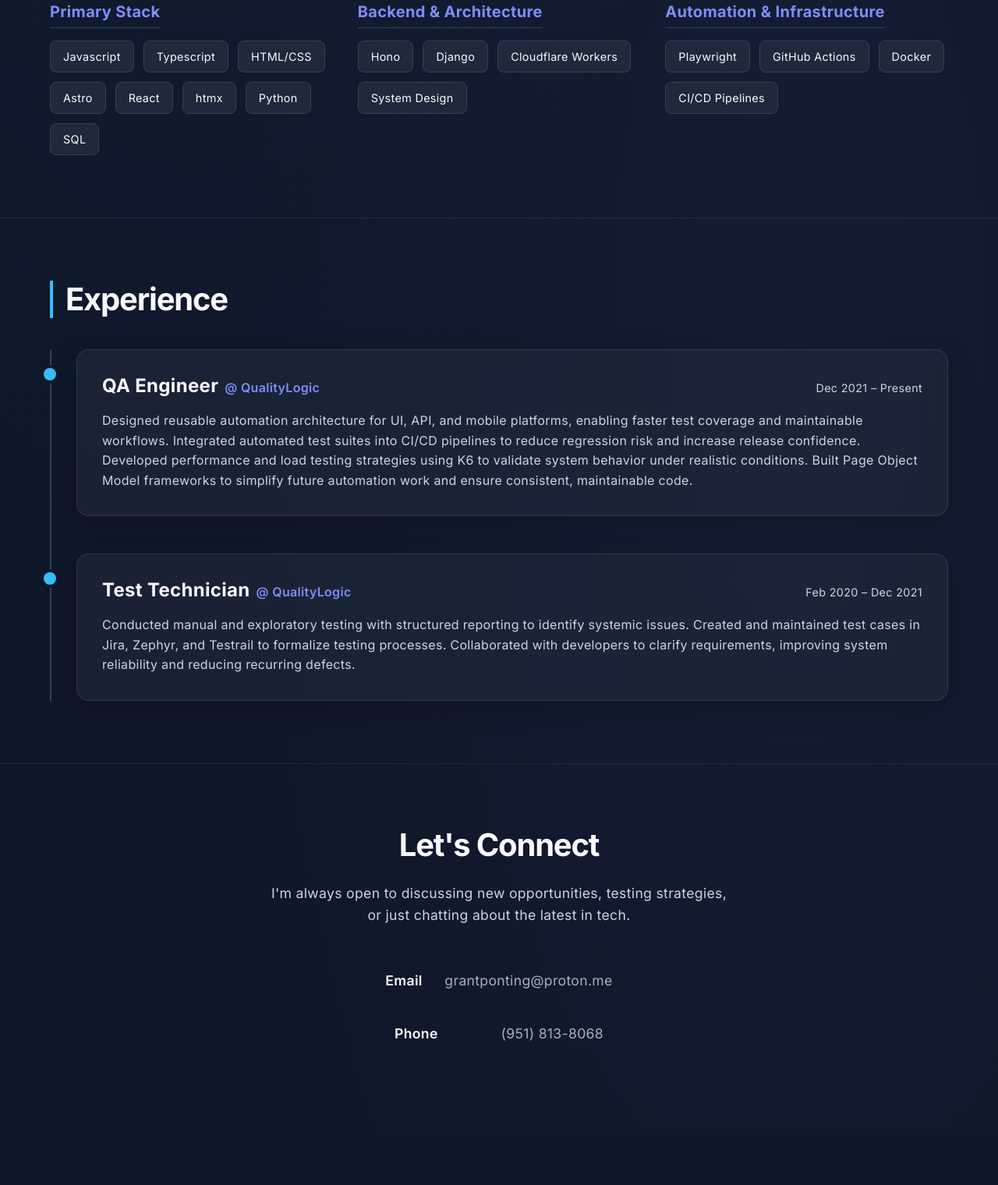
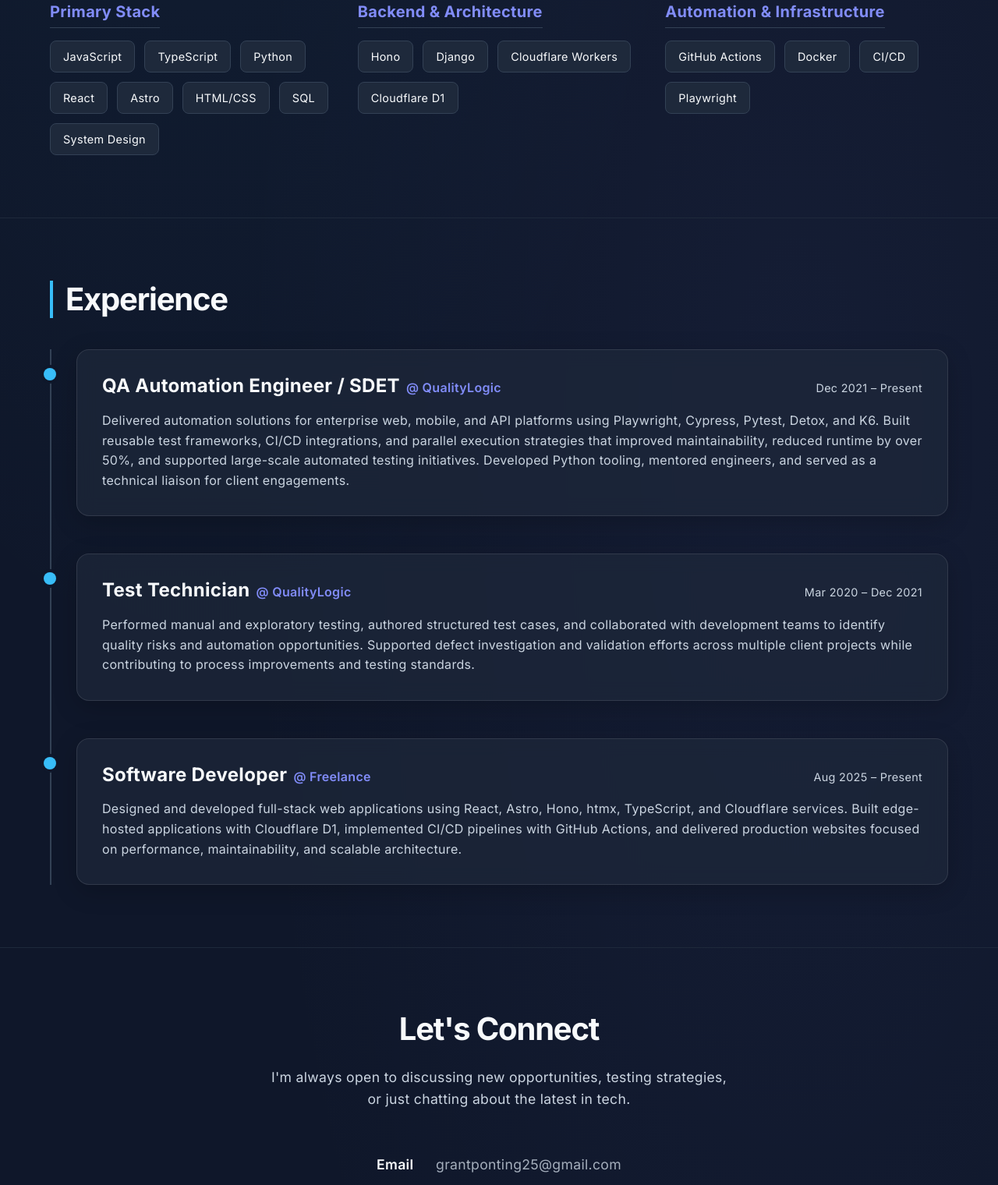
Before and after one commit to grantponting/grantponting-site, an Astro site in the folder grantponting-site-new/: page / in a window 1280 px wide. Shown: the part 2131-3651 px from the top of the page at 78% size. Before the commit the page ends 3579 px from the top, so only its background shows below. Built offline with nearby package versions, Linux system fonts and the light colour scheme; Astro itself is replaced by a stand-in of ours; animation ran at ten frames a second.

Commit message:
Update resume, experience, and skills

```diff
--- a/grantponting-site-new/src/components/Contact.astro
+++ b/grantponting-site-new/src/components/Contact.astro
@@ -12,9 +12,9 @@
             </p>
 
             <div class="contact-links">
-                <a href="mailto:grantponting@proton.me" class="minimal-link">
+                <a href="mailto:grantponting25@gmail.com" class="minimal-link">
                     <span class="label">Email</span>
-                    <span class="value">grantponting@proton.me</span>
+                    <span class="value">grantponting25@gmail.com</span>
                 </a>
                 <a href="tel:9518138068" class="minimal-link">
                     <span class="label">Phone</span>
--- a/grantponting-site-new/src/data/experience.json
+++ b/grantponting-site-new/src/data/experience.json
@@ -1,14 +1,20 @@
 [
   {
-        "role": "QA Engineer",
+    "role": "QA Automation Engineer / SDET",
     "company": "QualityLogic",
     "period": "Dec 2021 – Present",
-        "desc": "Designed reusable automation architecture for UI, API, and mobile platforms, enabling faster test coverage and maintainable workflows. Integrated automated test suites into CI/CD pipelines to reduce regression risk and increase release confidence. Developed performance and load testing strategies using K6 to validate system behavior under realistic conditions. Built Page Object Model frameworks to simplify future automation work and ensure consistent, maintainable code."
+    "desc": "Delivered automation solutions for enterprise web, mobile, and API platforms using Playwright, Cypress, Pytest, Detox, and K6. Built reusable test frameworks, CI/CD integrations, and parallel execution strategies that improved maintainability, reduced runtime by over 50%, and supported large-scale automated testing initiatives. Developed Python tooling, mentored engineers, and served as a technical liaison for client engagements."
   },
   {
     "role": "Test Technician",
     "company": "QualityLogic",
-        "period": "Feb 2020 – Dec 2021",
-        "desc": "Conducted manual and exploratory testing with structured reporting to identify systemic issues. Created and maintained test cases in Jira, Zephyr, and Testrail to formalize testing processes. Collaborated with developers to clarify requirements, improving system reliability and reducing recurring defects."
+    "period": "Mar 2020 – Dec 2021",
+    "desc": "Performed manual and exploratory testing, authored structured test cases, and collaborated with development teams to identify quality risks and automation opportunities. Supported defect investigation and validation efforts across multiple client projects while contributing to process improvements and testing standards."
+  },
+  {
+    "role": "Software Developer",
+    "company": "Freelance",
+    "period": "Aug 2025 – Present",
+    "desc": "Designed and developed full-stack web applications using React, Astro, Hono, htmx, TypeScript, and Cloudflare services. Built edge-hosted applications with Cloudflare D1, implemented CI/CD pipelines with GitHub Actions, and delivered production websites focused on performance, maintainability, and scalable architecture."
   }
 ]
--- a/grantponting-site-new/src/data/skills.json
+++ b/grantponting-site-new/src/data/skills.json
@@ -1,28 +1,28 @@
 {
   "primary": [
     {
-            "name": "Javascript"
+      "name": "JavaScript"
     },
     {
-            "name": "Typescript"
+      "name": "TypeScript"
+    },
+    {
+      "name": "Python"
+    },
+    {
+      "name": "React"
+    },
+    {
+      "name": "Astro"
     },
     {
       "name": "HTML/CSS"
     },
     {
-            "name": "Astro"
+      "name": "SQL"
     },
     {
-            "name": "React"
-        },
-        {
-            "name": "htmx"
-        },
-        {
-            "name": "Python"
-        },
-        {
-            "name": "SQL"
+      "name": "System Design"
     }
   ],
   "backend": [
@@ -36,13 +36,10 @@
       "name": "Cloudflare Workers"
     },
     {
-            "name": "System Design"
+      "name": "Cloudflare D1"
     }
   ],
   "infrastructure": [
-        {
-            "name": "Playwright"
-        },
     {
       "name": "GitHub Actions"
     },
@@ -50,7 +47,10 @@
       "name": "Docker"
     },
     {
-            "name": "CI/CD Pipelines"
+      "name": "CI/CD"
+    },
+    {
+      "name": "Playwright"
     }
   ]
 }
```
Also changed, not shown: 1 other file. Lines whose indentation alone changed are shown as unchanged.
